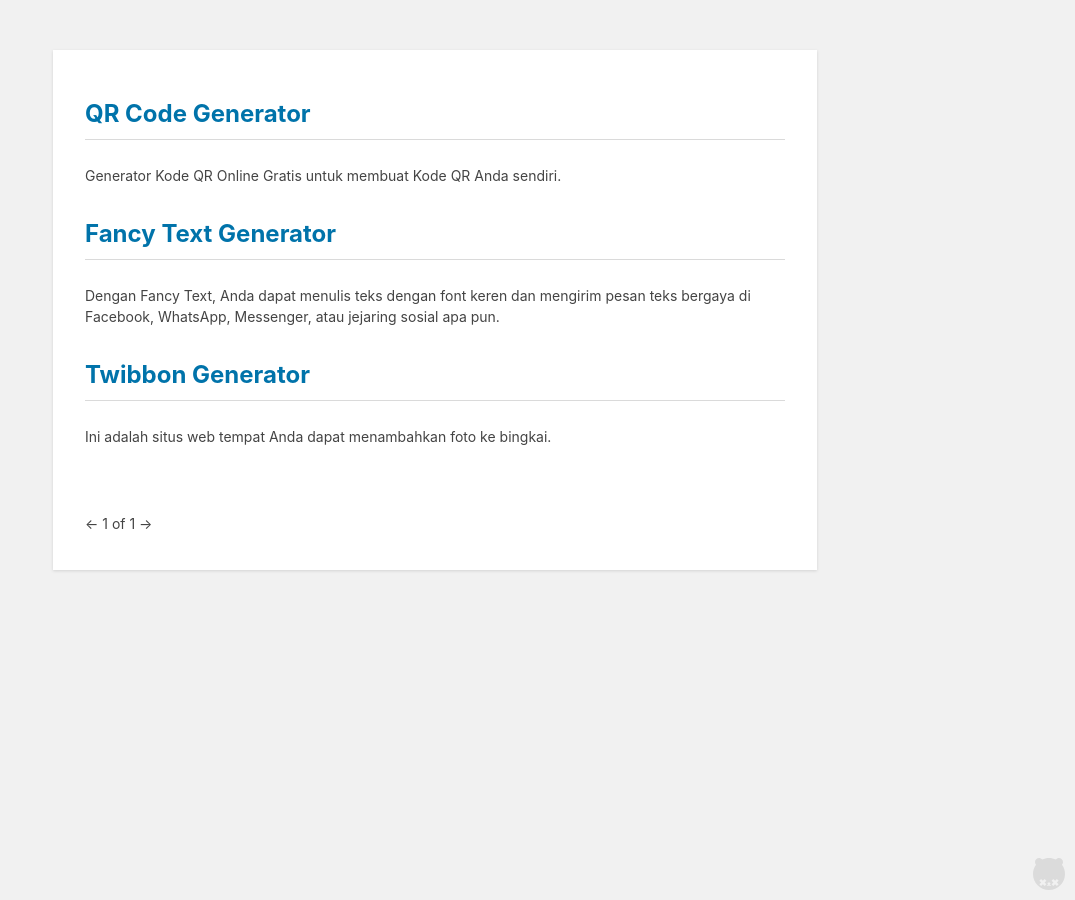
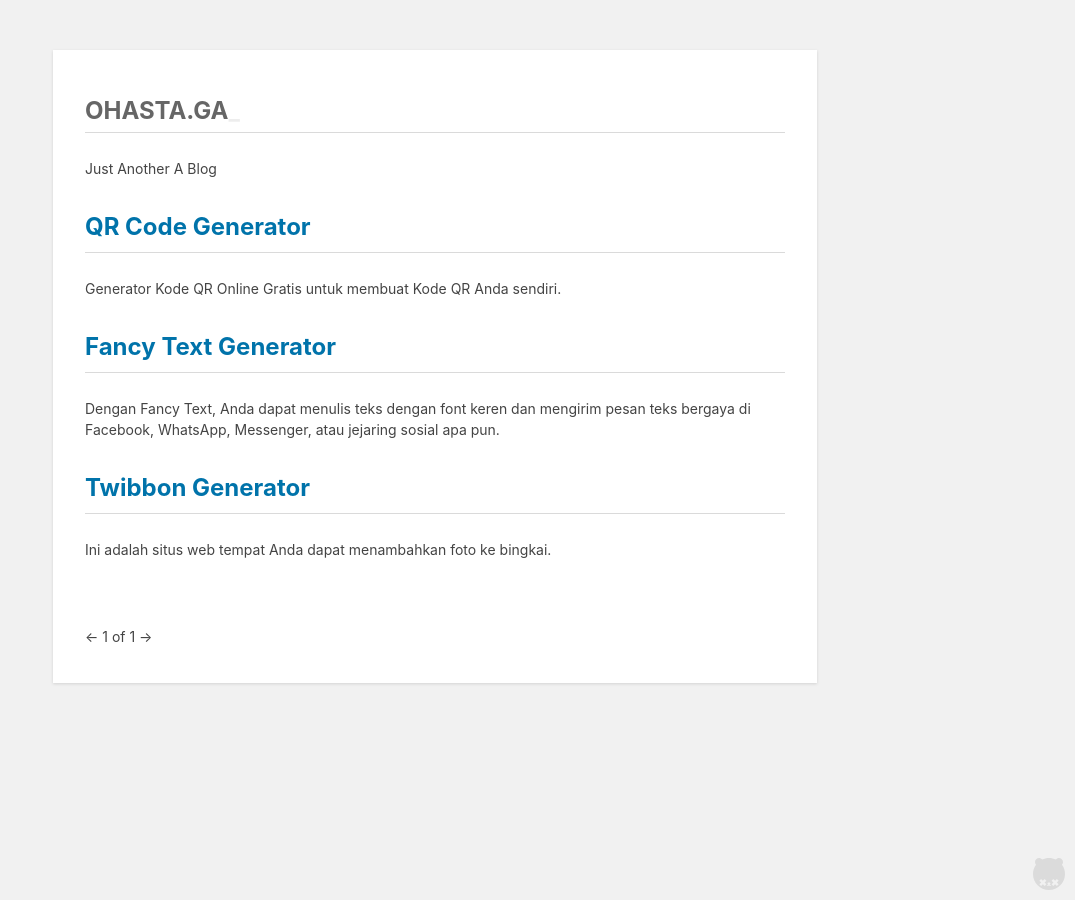
Before and after one commit to susahcebok/blog, a Jekyll site: the page built from index.html, in a window 1280 px wide. Shown: the whole page, without its empty margins (205-1280 px from the left). Built offline with Jekyll 4.4.1, drawn with Linux system fonts in a browser that asks for light colours; nearby versions of some CDN libraries; the list of posts is cut into pages by our own code.

Commit message:
Update default.html

```diff
--- a/_layouts/default.html
+++ b/_layouts/default.html
@@ -29,6 +29,8 @@
 </head>
 
 <body id="oh-astaga">
+    <h1>OHASTA.GA<span class='blinker'>_</span></h1>
+    <p>Just Another A Blog</p>
     <div class="ohasta-ga">
 
     {{ content }}
```
